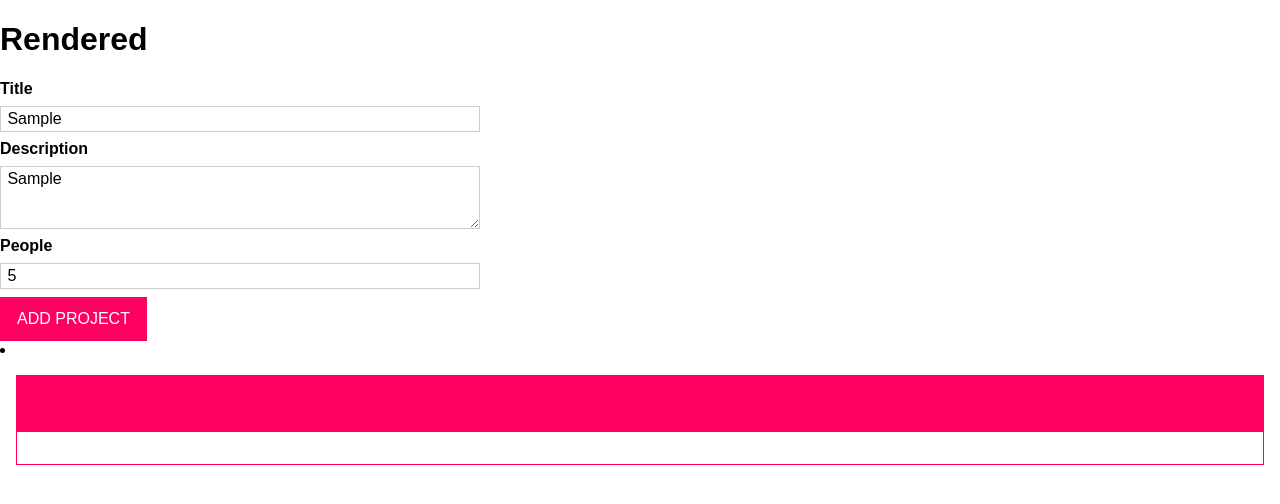
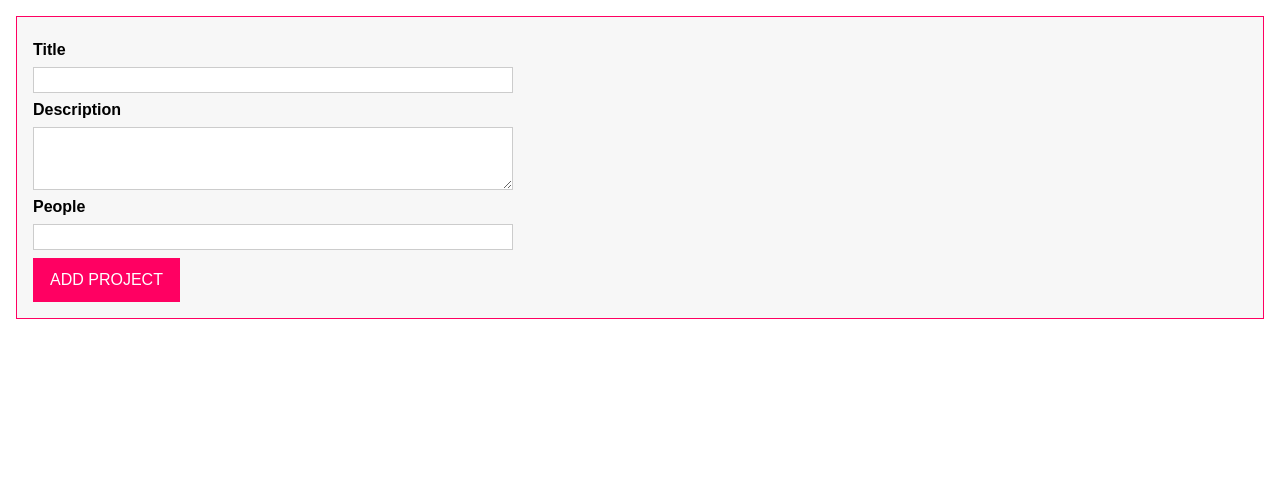
Before and after one commit to ojones44/drag-and-drop-ts, a website built with webpack: page index.html in a window 1280 px wide. Both pictures are taken after typing "Sample", "Sample", "5" into the empty fields and a click on the button "ADD PROJECT". Built offline with nearby package versions, Linux system fonts and the light colour scheme.

Commit message:
adding event listeners and validation for inputs

```diff
--- a/index.css
+++ b/index.css
@@ -119,7 +119,7 @@ button:active {
 	background: #d6e1ff;
 }
 
-#user-input {
+#project-input-id {
 	margin: 1rem;
 	padding: 1rem;
 	border: 1px solid #ff0062;
--- a/index.html
+++ b/index.html
@@ -7,7 +7,6 @@
 		<link rel="stylesheet" href="index.css" />
 	</head>
 	<body>
-		<h1>Rendered</h1>
 		<template id="project-input">
 			<form>
 				<div class="form-control">
@@ -15,8 +14,8 @@
 					<input type="text" id="title" />
 				</div>
 				<div class="form-control">
-					<label for="description">Description</label>
-					<textarea id="description" rows="3"></textarea>
+					<label for="desc">Description</label>
+					<textarea id="desc" rows="3"></textarea>
 				</div>
 				<div class="form-control">
 					<label for="people">People</label>
--- a/src/classes/ProjectInput.ts
+++ b/src/classes/ProjectInput.ts
@@ -1,51 +1,109 @@
 import { BindMethod } from '../decorators/BindMethod';
 import { renderTemplate } from '../utils/renderTemplate';
 
+// type imports
+import { Validate } from '../types/Validate';
+
 export class ProjectInput {
-	renderTemplate: (hookId: string, child: HTMLDivElement) => HTMLElement;
-	hostEL: HTMLDivElement;
-	templates: string[];
+	renderTemplate: <T, U extends { appendChild: Function }>(
+		hookId: string,
+		child: U
+	) => T;
+	root: HTMLDivElement;
+	form: HTMLFormElement;
+	titleInputEl: HTMLInputElement;
+	descInputEl: HTMLInputElement;
+	peopleInputEl: HTMLInputElement;
 
 	constructor() {
+		// get rood element and attach nodes
+		this.root = document.getElementById('app')! as HTMLDivElement;
 		this.renderTemplate = renderTemplate;
-		this.templates = ['project-input', 'single-project', 'project-list'];
+		this.form = this.attachNode('project-input');
 
-		// render template tags
-		this.hostEL = document.getElementById('app')! as HTMLDivElement;
+		// inputs (root should now be set)
+		this.titleInputEl = this.root.querySelector('#title') as HTMLInputElement;
+		this.descInputEl = this.root.querySelector('#desc') as HTMLInputElement;
+		this.peopleInputEl = this.root.querySelector('#people') as HTMLInputElement;
+
+		// confuguration
+		this.configure();
 	}
 
-	attachNodes() {
-		this.templates.forEach((template) => {
-			this.renderTemplate(template, this.hostEL) as HTMLTemplateElement;
-		});
+	private validateLength(...data: string[]): boolean {
+		return data.every((input) => input.trim().length !== 0);
 	}
 
-	formControl() {
-		const addProjectForm = document.querySelector('form');
+	private isValid(input: Validate): boolean {
+		let valid = true;
+		const inputLength = input.value.trim().length;
 
-		if (addProjectForm) {
-			(addProjectForm as HTMLFormElement).addEventListener('submit', (e) => {
-				e.preventDefault();
+		if (input.required) valid = valid && inputLength !== 0;
+		if (input.minLength) valid = valid && inputLength >= input.minLength;
+		if (input.maxLength) valid = valid && inputLength <= input.maxLength;
+		if (input.min) valid = valid && +input.value >= input.min;
+		if (input.max) valid = valid && +input.value <= input.max;
 
-				const title = document.getElementById('title') as HTMLInputElement;
-				const description = document.getElementById(
-					'description'
-				) as HTMLTextAreaElement;
-				const people = document.getElementById('people') as HTMLInputElement;
+		return valid;
+	}
 
-				if (title && description && people) {
-					this.handleSubmit({
-						title: title.value,
-						description: description.value,
-						people: +people.value,
-					});
-				}
-			});
+	private clearInputs() {
+		this.titleInputEl.value = '';
+		this.descInputEl.value = '';
+		this.peopleInputEl.value = '';
+	}
+
+	private getUserInput(): [string, string, number] | void {
+		const enteredTitle = this.titleInputEl.value;
+		const enteredDesc = this.descInputEl.value;
+		const enteredPeople = this.peopleInputEl.value;
+
+		const titleValidation: Validate = {
+			value: enteredTitle,
+			required: true,
+			minLength: 2,
+		};
+
+		const descValidation: Validate = { value: enteredDesc, required: false };
+
+		const peopleValidation: Validate = {
+			value: enteredPeople,
+			required: true,
+			min: 3,
+		};
+
+		if (
+			this.isValid(titleValidation) &&
+			this.isValid(descValidation) &&
+			this.isValid(peopleValidation)
+		) {
+			return [enteredTitle, enteredDesc, +enteredPeople];
+		} else {
+			alert('Invalid input. Please try again!');
+			return;
 		}
 	}
 
 	@BindMethod
-	handleSubmit(form: { title: string; description: string; people: number }) {
-		console.log(form);
+	private submitHandler(e: Event) {
+		e.preventDefault();
+		const userInput = this.getUserInput();
+
+		if (Array.isArray(userInput)) {
+			const [title, desc, people] = userInput;
+			console.log(title, desc, people);
+			this.clearInputs();
+		}
+	}
+
+	private configure() {
+		this.form.addEventListener('submit', this.submitHandler);
+	}
+
+	private attachNode(template: string) {
+		return this.renderTemplate<HTMLFormElement, HTMLDivElement>(
+			template,
+			this.root
+		);
 	}
 }
--- a/src/decorators/BindMethod.ts
+++ b/src/decorators/BindMethod.ts
@@ -4,7 +4,7 @@ export const BindMethod = (
 	descriptor: PropertyDescriptor
 ) => {
 	const orgDescriptor = descriptor.value;
-	const adjustedDescriptor = {
+	const adjustedDescriptor: PropertyDescriptor = {
 		configurable: true,
 		enumerable: false,
 		get() {
--- a/src/index.ts
+++ b/src/index.ts
@@ -1,15 +1,20 @@
 // class imports
 import { ProjectInput } from './classes/ProjectInput';
 
+class DragAndDrop {
+	projectInput: ProjectInput;
+
+	constructor() {
+		this.projectInput = new ProjectInput();
+	}
+
+	public run() {
+		console.log('Running...');
+	}
+}
+
 // instantiate classes
-const project = new ProjectInput();
-project.attachNodes();
-project.formControl();
+const dnd = new DragAndDrop();
+dnd.run();
 
-// ----------------------------------------------------- //
-
-// render template tags
-// const app = document.getElementById('app') as HTMLDivElement;
-// renderTemplate('project-input', app);
-// renderTemplate('single-project', app);
-// renderTemplate('project-list', app);
+//TODO: finish the isValid checking method
--- /dev/null
+++ b/src/types/Validate.ts
@@ -0,0 +1,8 @@
+export interface Validate {
+	value: string;
+	required?: boolean;
+	minLength?: number;
+	maxLength?: number;
+	min?: number;
+	max?: number;
+}
--- a/src/utils/renderTemplate.ts
+++ b/src/utils/renderTemplate.ts
@@ -1,14 +1,20 @@
-export const renderTemplate = (
+export const renderTemplate = <T, U extends { appendChild: Function }>(
 	hookId: string,
-	child: HTMLDivElement
-): HTMLTemplateElement => {
-	let importedNode;
+	root: U
+): T => {
+	let element;
 
-	importedNode = document.getElementById(hookId);
+	let currentEl = document.getElementById(hookId) as HTMLTemplateElement;
+	let importedNode = document.importNode(
+		currentEl.content,
+		true
+	) as DocumentFragment;
+
 	if (importedNode) {
-		let clone = (importedNode as HTMLTemplateElement).content.cloneNode(true);
-		child.appendChild(clone);
+		element = importedNode.firstElementChild as HTMLElement;
+		element.id = `${hookId}-id`;
+		root.appendChild(element);
 	}
 
-	return <HTMLTemplateElement>importedNode;
+	return element as T;
 };
```
Lines whose indentation alone changed are shown as unchanged.
